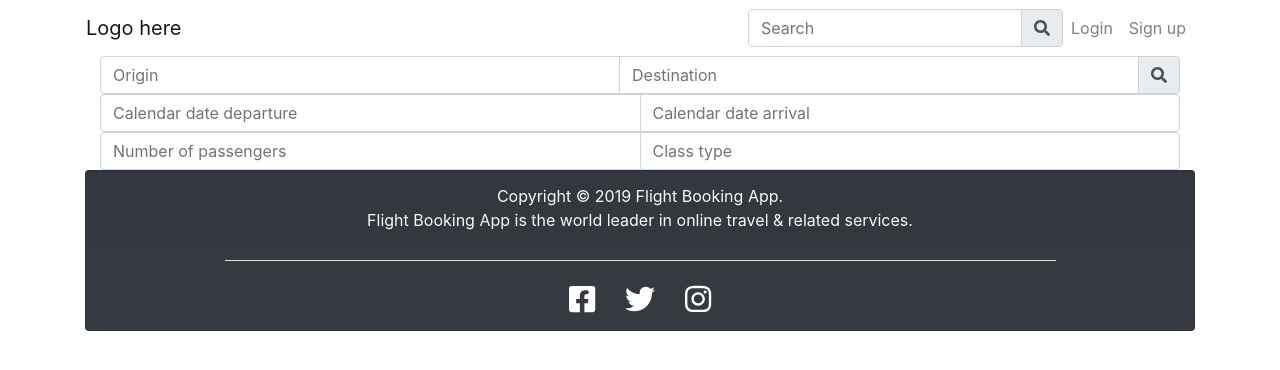
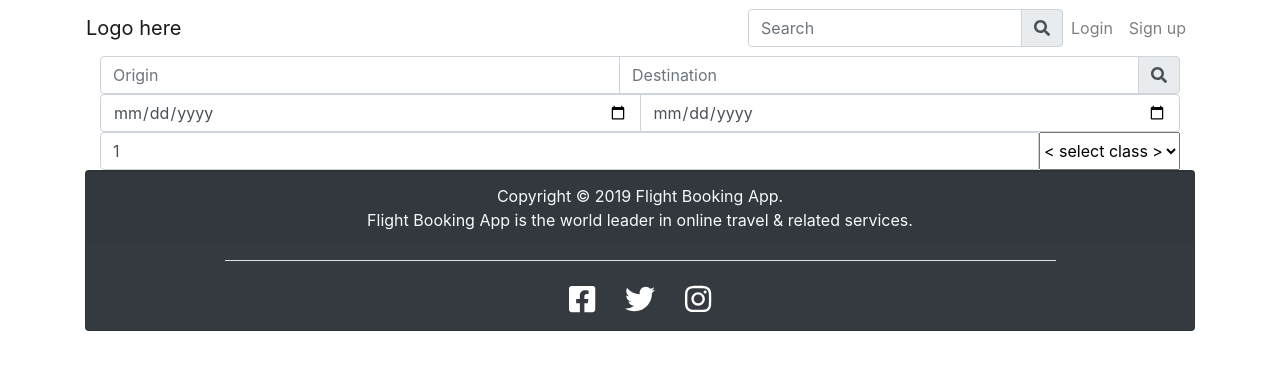
Before and after one commit to adirozaq8/flight-app, a React (Create React App) app in the folder client/: page / in a window 1280 px wide. Shown: the top 370 px of the page. Built offline with nearby package versions, Linux system fonts and the light colour scheme.

Commit message:
jumpbotron html update

```diff
--- a/client/src/components/jumbotron/Jumbotron.jsx
+++ b/client/src/components/jumbotron/Jumbotron.jsx
@@ -34,29 +34,36 @@ function Jumbotron() {
           <div className="container">
             <div className="input-group">
               <input
-                type="text"
+                type="date"
                 className="form-control"
                 placeholder="Calendar date departure"
+                defaultValue={Date.now()}
               />
               <input
-                type="text"
+                type="date"
                 className="form-control"
                 placeholder="Calendar date arrival"
+                defaultValue={Date.now()}
               />
             </div>
           </div>
           <div className="container">
             <div className="input-group">
               <input
-                type="text"
+                type="number"
                 className="form-control"
                 placeholder="Number of passengers"
+                defaultValue="1"
               />
-              <input
-                type="text"
-                className="form-control"
-                placeholder="Class type"
-              />
+              <select name="cars">
+                <option value="select" selected disabled>
+                  {"< select class >"}
+                </option>
+                <option value="first">First class</option>
+                <option value="business">Business</option>
+                <option value="premium">Premium</option>
+                <option value="economy">Economy</option>
+              </select>
             </div>
           </div>
         </form>
```
